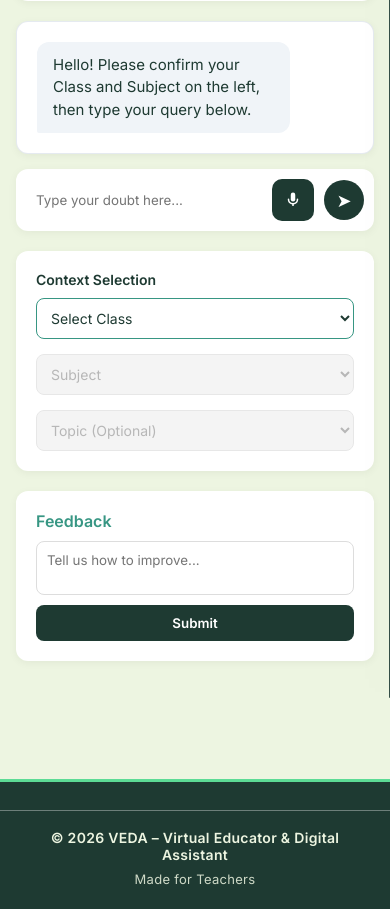
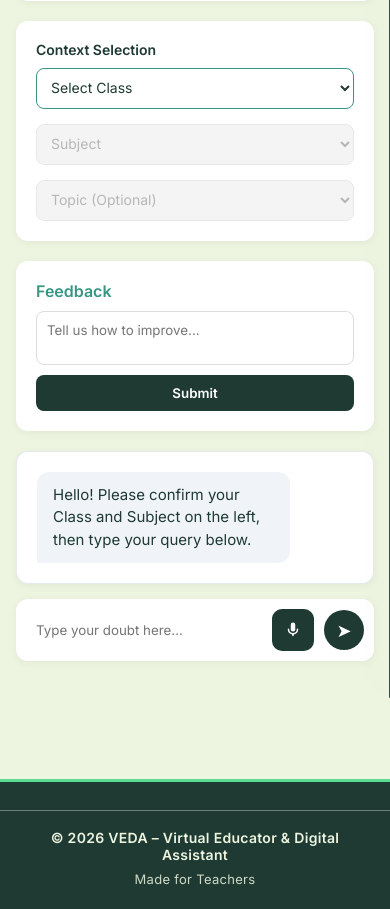
Before and after one commit to sumitpatel-2322/Teacher-Assistant, a FastAPI app: template templates/Teacher_dashboard.html in a window 390 px wide. Shown: the part 146-1055 px from the top of the page. Run offline with FastAPI, Linux system fonts and the light colour scheme; the template is opened without the code that fills it, so the values that code supplies are empty.

Commit message:
teacher dash  updated

```diff
--- a/static/css/dashboard_chat.css
+++ b/static/css/dashboard_chat.css
@@ -459,3 +459,26 @@ body {
     overflow-y: auto;
     max-height: 350px;
 }
+@media (max-width: 768px) {
+
+  .main-layout {
+    display: flex;
+    flex-direction: column;
+  }
+
+  /* Header stays first */
+  .dash-header {
+    order: 1;
+  }
+
+  /* Context selection should come BEFORE chat */
+  .left-sidebar {
+    order: 2;
+  }
+
+  /* Chat + input AFTER context */
+  .right-chat-area {
+    order: 3;
+  }
+
+}
```
